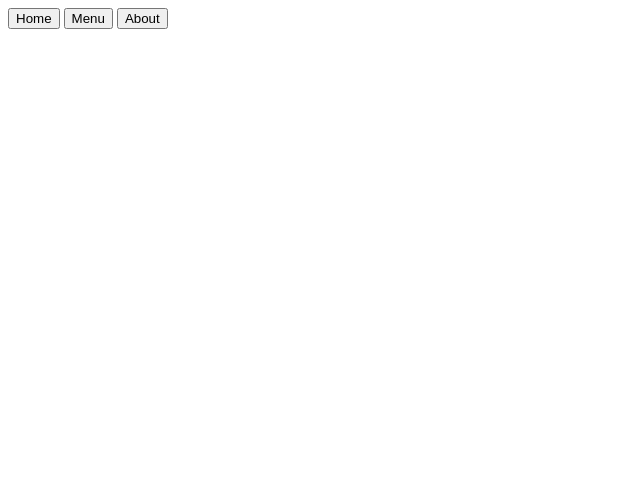
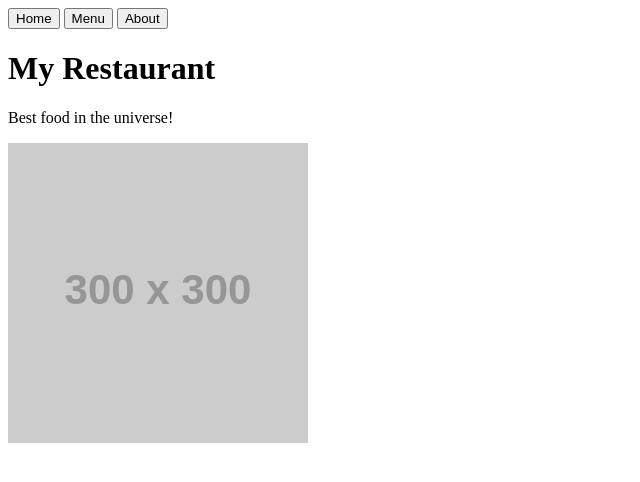
Before and after one commit to nishadnp/restaurant-page, a website built with webpack: page src/template.html in a window 1280 px wide. Shown: the whole page, without its empty margins (0-640 px from the left). Built offline with nearby package versions, Linux system fonts and the light colour scheme; placeholder pictures from the web are drawn by us.

Commit message:
feat: add temporary homepage content in HTML

```diff
--- a/src/template.html
+++ b/src/template.html
@@ -13,6 +13,10 @@
             <button type="button">About</button>
         </nav>
     </header>
-    <div id="content"></div>
+    <div id="content">
+        <h1>My Restaurant</h1>
+        <p>Best food in the universe!</p>
+        <img src="https://via.placeholder.com/300" />
+    </div>
 </body>
 </html>
```
